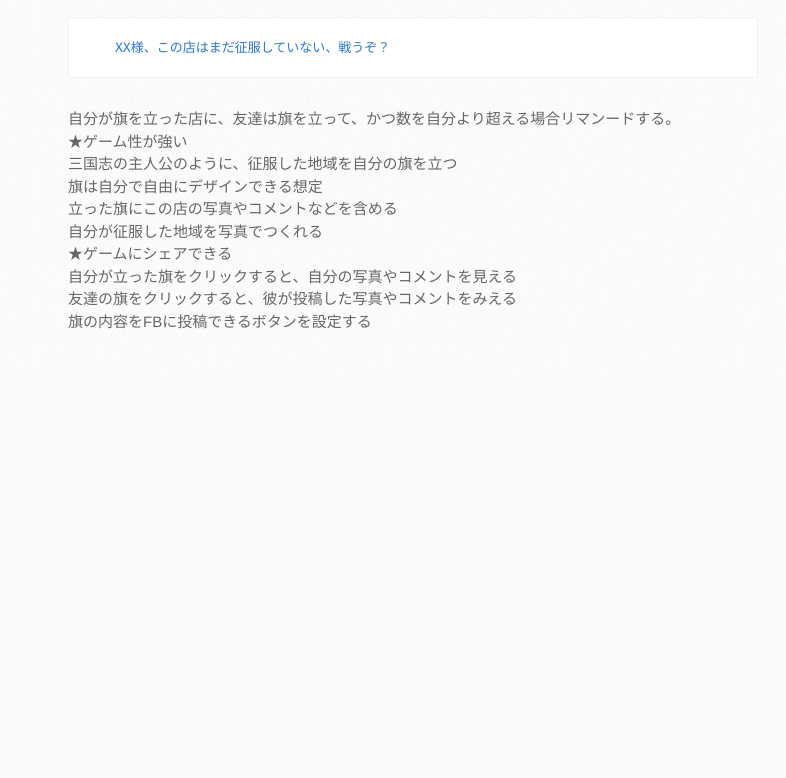
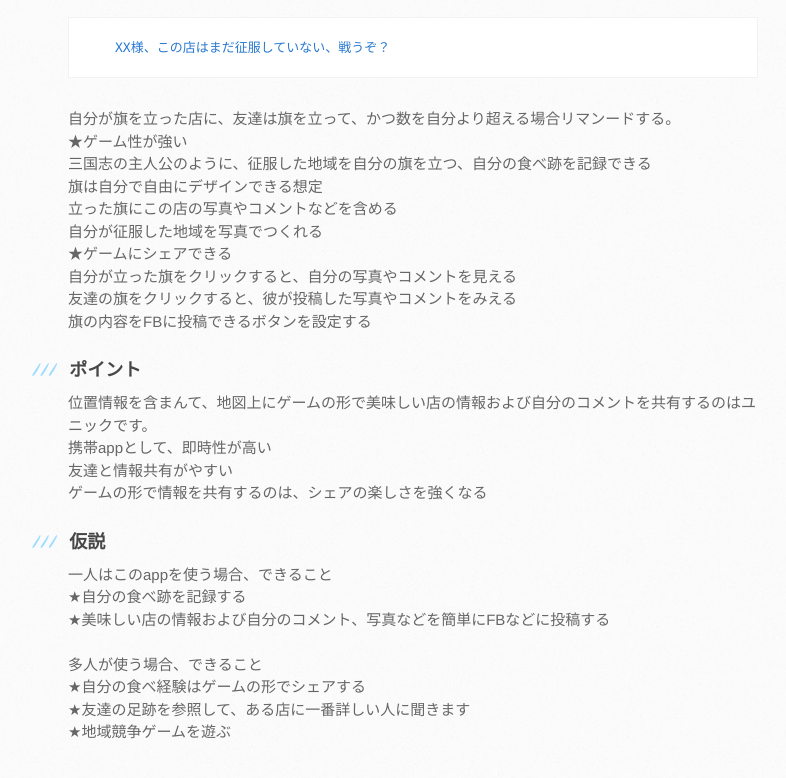
Before and after one commit to kaku13745107/cateflags, a plain HTML site: page index.html in a window 1280 px wide. Shown: the part 750-1528 px from the top of the page, without its empty margins (102-888 px from the left). Before the commit the page ends 1126 px from the top, so only its background shows below. Drawn offline with Linux system fonts and the light colour scheme.

```diff
--- a/index.html
+++ b/index.html
@@ -58,7 +58,7 @@ GPSを利用して、自分の位置が店であれば、かつ初めての場
 
 <p>自分が旗を立った店に、友達は旗を立って、かつ数を自分より超える場合リマンードする。<br>
 ★ゲーム性が強い<br>
-三国志の主人公のように、征服した地域を自分の旗を立つ<br>
+三国志の主人公のように、征服した地域を自分の旗を立つ、自分の食べ跡を記録できる<br>
 旗は自分で自由にデザインできる想定<br>
 立った旗にこの店の写真やコメントなどを含める<br>
 自分が征服した地域を写真でつくれる<br>
@@ -66,6 +66,25 @@ GPSを利用して、自分の位置が店であれば、かつ初めての場
 自分が立った旗をクリックすると、自分の写真やコメントを見える<br>
 友達の旗をクリックすると、彼が投稿した写真やコメントをみえる<br>
 旗の内容をFBに投稿できるボタンを設定する<br></p>
+
+<h3>
+<a name="%E3%83%9D%E3%82%A4%E3%83%B3%E3%83%88" class="anchor" href="#%E3%83%9D%E3%82%A4%E3%83%B3%E3%83%88"><span class="octicon octicon-link"></span></a>ポイント</h3>
+
+<p>位置情報を含まんて、地図上にゲームの形で美味しい店の情報および自分のコメントを共有するのはユニックです。<br>
+携帯appとして、即時性が高い<br>
+友達と情報共有がやすい<br>
+ゲームの形で情報を共有するのは、シェアの楽しさを強くなる<br></p>
+
+<h3>
+<a name="%E4%BB%AE%E8%AA%AC" class="anchor" href="#%E4%BB%AE%E8%AA%AC"><span class="octicon octicon-link"></span></a>仮説</h3>
+
+<p>一人はこのappを使う場合、できること<br>
+★自分の食べ跡を記録する<br>
+★美味しい店の情報および自分のコメント、写真などを簡単にFBなどに投稿する<br><br>
+多人が使う場合、できること<br>
+★自分の食べ経験はゲームの形でシェアする<br>
+★友達の足跡を参照して、ある店に一番詳しい人に聞きます<br>
+★地域競争ゲームを遊ぶ<br></p>
         </section>
 
         <aside id="sidebar">
```
Also changed, not shown: params.json (+1 -1 lines).
